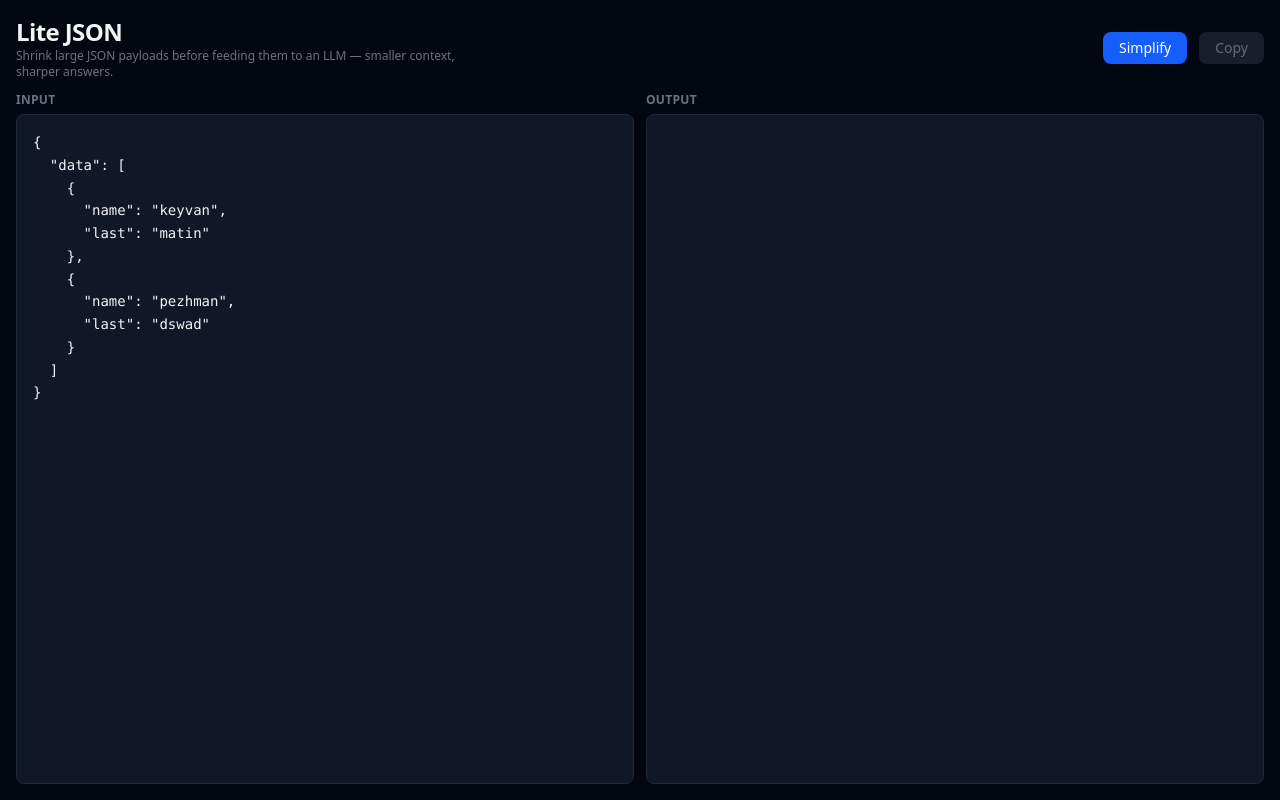
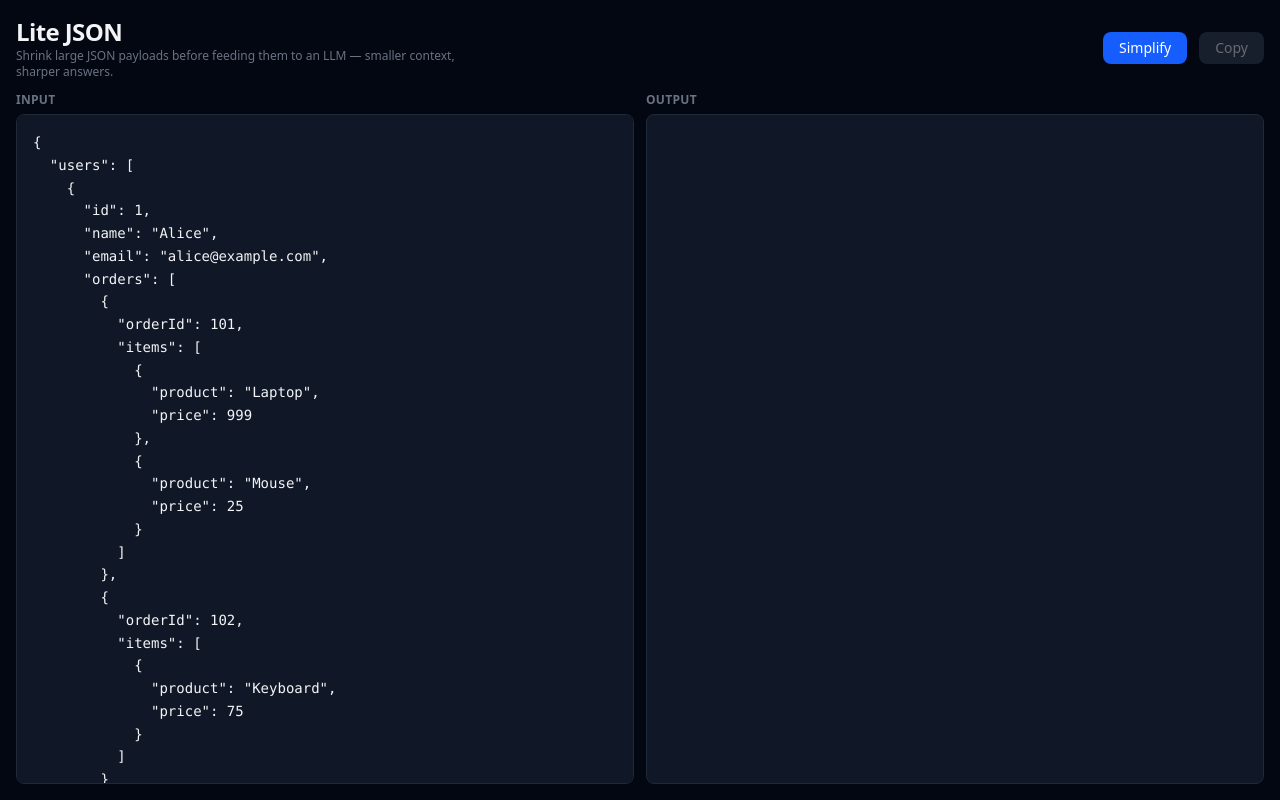
Before and after one commit to jsfather/lite-json, a React (Vite) app: page / in a window 1280 px wide. Built offline with nearby package versions, Linux system fonts and the light colour scheme.

Commit message:
feat: update placeholder JSON structure to include user data and metadata

```diff
--- a/src/App.tsx
+++ b/src/App.tsx
@@ -3,7 +3,34 @@ import { simplifyJson } from "./simplify-json";
 import { JsonHighlight } from "./json-highlight";
 
 const PLACEHOLDER = JSON.stringify(
-  { data: [{ name: "keyvan", last: "matin" }, { name: "pezhman", last: "dswad" }] },
+  {
+    users: [
+      {
+        id: 1,
+        name: "Alice",
+        email: "alice@example.com",
+        orders: [
+          { orderId: 101, items: [{ product: "Laptop", price: 999 }, { product: "Mouse", price: 25 }] },
+          { orderId: 102, items: [{ product: "Keyboard", price: 75 }] },
+        ],
+      },
+      {
+        id: 2,
+        name: "Bob",
+        email: "bob@example.com",
+        orders: [
+          { orderId: 201, items: [{ product: "Monitor", price: 450 }] },
+        ],
+      },
+      {
+        id: 3,
+        name: "Charlie",
+        email: "charlie@example.com",
+        orders: [],
+      },
+    ],
+    meta: { total: 3, page: 1, perPage: 20 },
+  },
   null,
   2,
 );
```
